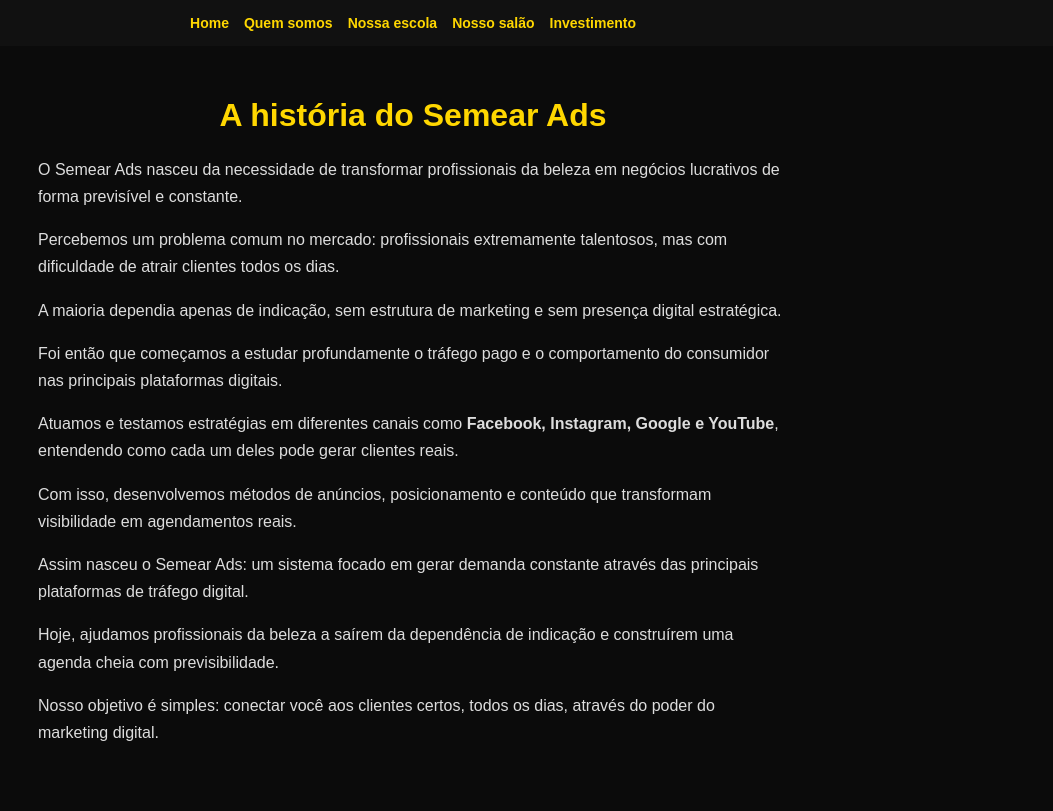
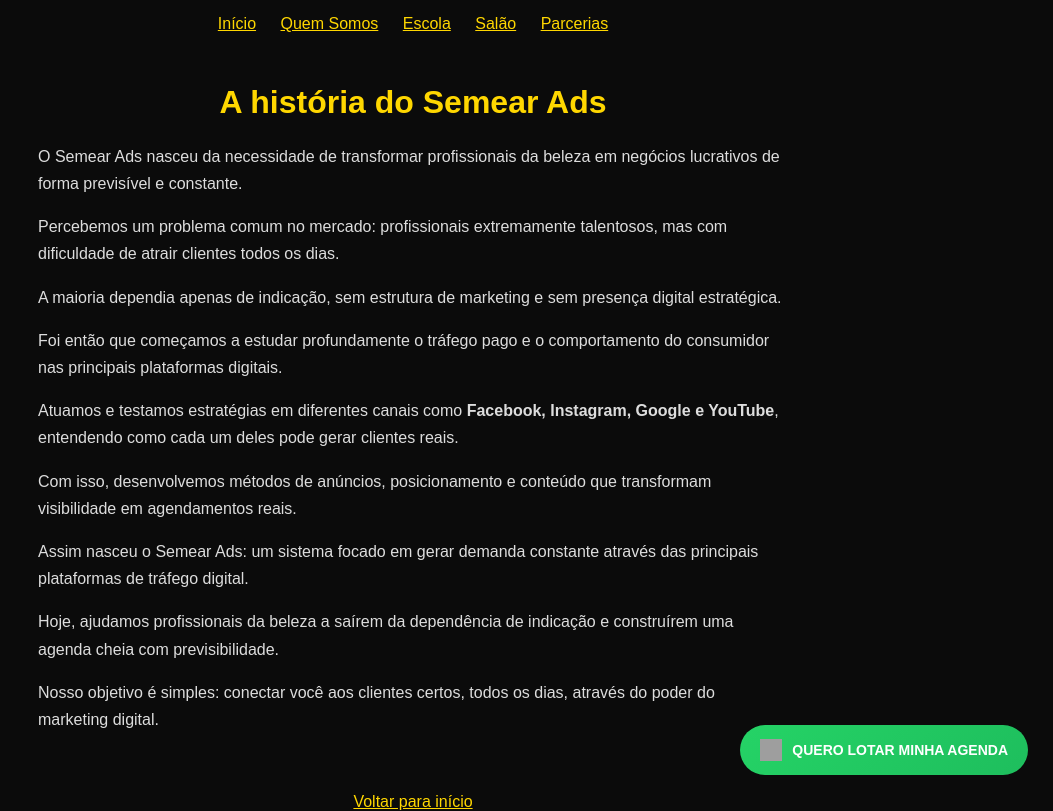
Before and after one commit to Semearads/meu-site, a plain HTML site: page quem-somos.html in a window 1280 px wide. Shown: the whole page, without its empty margins (227-1280 px from the left). Drawn offline with Linux system fonts and the light colour scheme; grey boxes are pictures that could not be loaded.

Commit message:
Update quem-somos.html

```diff
--- a/quem-somos.html
+++ b/quem-somos.html
@@ -5,7 +5,71 @@
 <title>Quem Somos | Semear Ads</title>
 <meta name="viewport" content="width=device-width, initial-scale=1.0">
 
-<style>
+<style>.whatsapp-top {
+  position: fixed;
+  bottom: 25px;
+  right: 25px;
+  display: flex;
+  align-items: center;
+  gap: 10px;
+  background: linear-gradient(135deg, #25D366, #1ebe5d);
+  color: white;
+  padding: 14px 20px;
+  border-radius: 50px;
+  font-weight: bold;
+  text-decoration: none;
+  font-size: 14px;
+  box-shadow: 0 10px 30px rgba(0,0,0,0.4);
+  z-index: 999;
+  opacity: 0;
+  transform: translateY(30px);
+  transition: 0.5s;
+}
+
+/* quando aparece */
+.whatsapp-top.show {
+  opacity: 1;
+  transform: translateY(0);
+}
+
+/* Ícone */
+.whatsapp-icon {
+  width: 22px;
+  height: 22px;
+}
+
+/* brilho */
+.whatsapp-top::before {
+  content: "";
+  position: absolute;
+  inset: 0;
+  border-radius: 50px;
+  background: linear-gradient(90deg, transparent, rgba(255,255,255,0.4), transparent);
+  opacity: 0;
+  transition: 0.5s;
+}
+
+.whatsapp-top:hover::before {
+  opacity: 1;
+  animation: brilho 1.5s linear;
+}
+
+@keyframes brilho {
+  0% { transform: translateX(-100%); }
+  100% { transform: translateX(100%); }
+}
+
+/* pulso */
+@keyframes pulseZap {
+  0% { box-shadow: 0 0 0 0 rgba(37,211,102,0.6); }
+  70% { box-shadow: 0 0 0 20px rgba(37,211,102,0); }
+  100% { box-shadow: 0 0 0 0 rgba(37,211,102,0); }
+}
+
+.whatsapp-top {
+  animation: pulseZap 2.5s infinite;
+}
+
 body {
   margin: 0;
   font-family: Arial;
@@ -57,12 +121,14 @@ p {
 <body>
 
 <!-- MENU -->
-<div class="menu">
-  <a href="index.html">Home</a>
-  <a href="quem-somos.html">Quem somos</a>
-  <a href="escola.html">Nossa escola</a>
-  <a href="salao.html">Nosso salão</a>
-  <a href="investimento.html">Investimento</a>
+<div <div style="margin-top: 15px;">
+  <a href="index.html" style="color: gold; margin: 10px;">Início</a>
+  <a href="quem-somos.html" style="color: gold; margin: 10px;">Quem Somos</a>
+  <a href="escola.html" style="color: gold; margin: 10px;">Escola</a>
+  <a href="salao.html" style="color: gold; margin: 10px;">Salão</a>
+  <a href="parceriacomsaloes.html" style="color: gold; margin: 10px;">Parcerias</a>
+</div>
+
 </div>
 
 <div class="container">
@@ -106,6 +172,21 @@ Nosso objetivo é simples: conectar você aos clientes certos, todos os dias, at
 </p>
 
 </div>
+<script>
+setTimeout(() => {
+  document.getElementById('btnZap').classList.add('show');
+}, 1500);
+</script>
+</body><a href="https://wa.me/5511910832222?text=Olá,%20quero%20lotar%20minha%20agenda!"
+   target="_blank"
+   class="whatsapp-top"
+   id="btnZap">
 
-</body>
-</html>
+  <img src="https://cdn-icons-png.flaticon.com/512/733/733585.png" class="whatsapp-icon">
+
+  QUERO LOTAR MINHA AGENDA
+</a>
+</a>
+</html><div style="margin-top: 15px;">
+  <a href="index.html" style="color: gold;">Voltar para início</a>
+</div>
```
